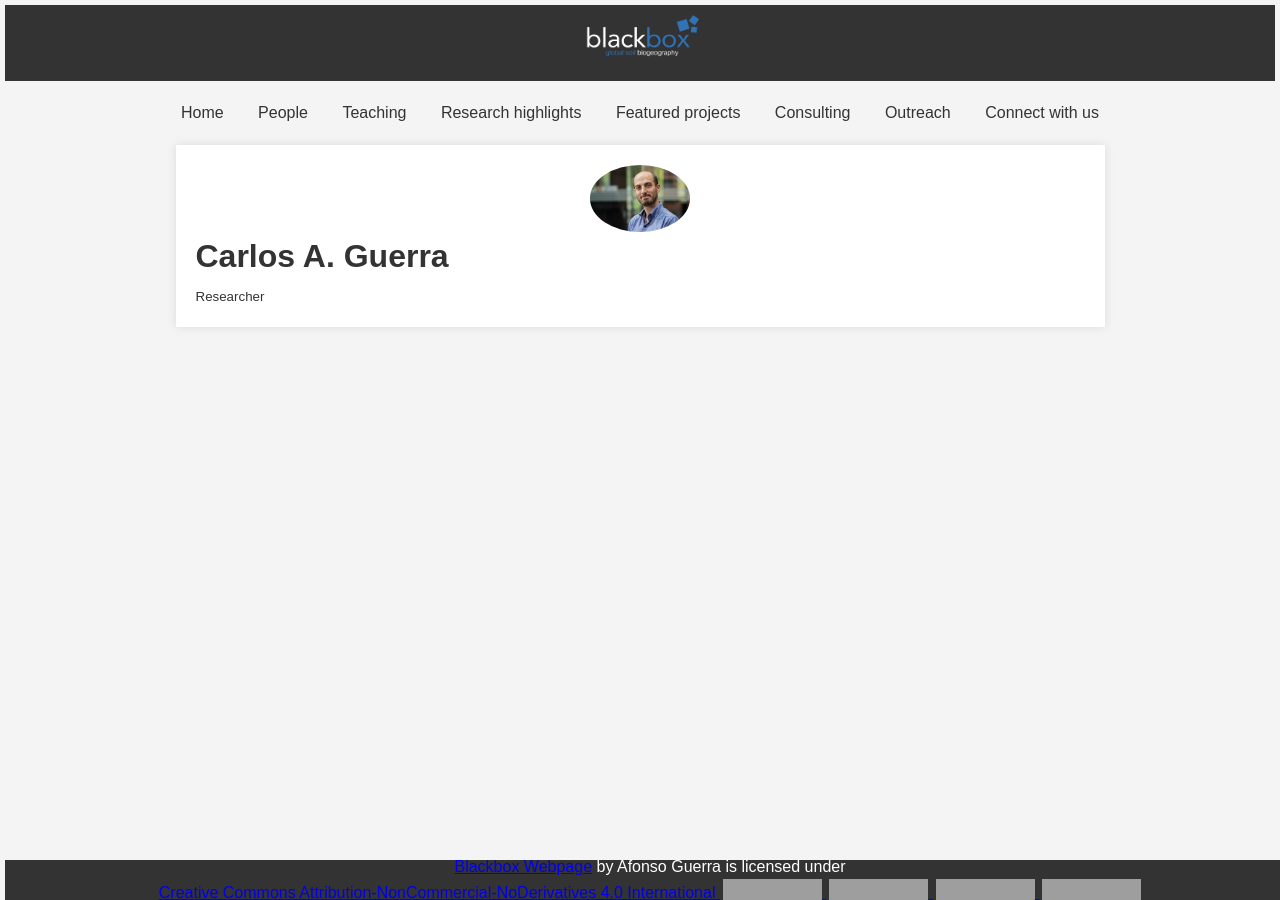
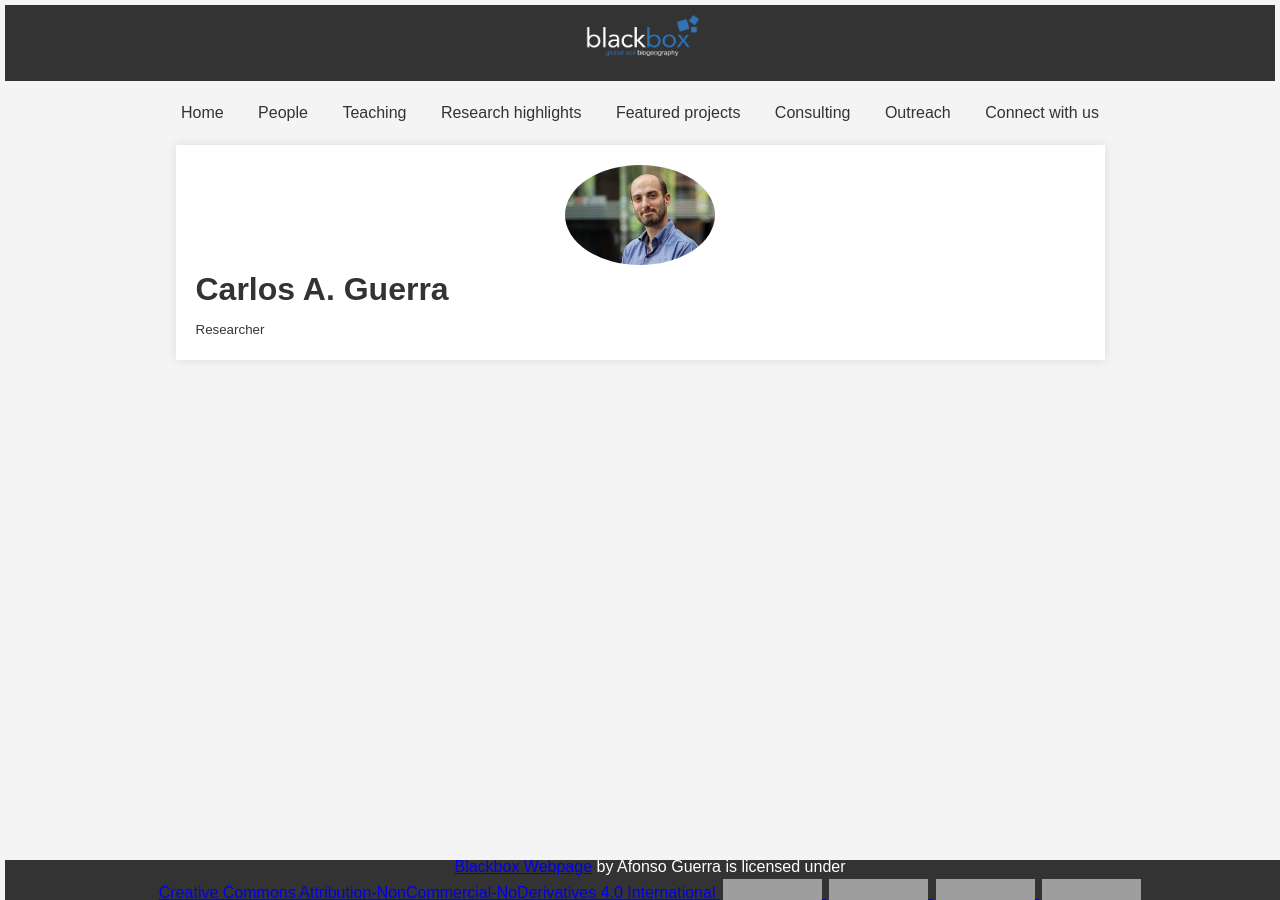
Before and after one commit to Blackboxgeo/blackbox.github.io, a Jekyll site: the page people/index.html, which Jekyll copies as it is, in a window 1280 px wide. Built offline with Jekyll 4.4.1, drawn with Linux system fonts in a browser that asks for light colours; grey boxes are pictures that could not be loaded.

Commit message:
corrected new parameters for the photo

```diff
--- a/people/index.html
+++ b/people/index.html
@@ -109,8 +109,8 @@
         }
 
         .circle-image {
-            width: 100px; /* Set width */
-            height: 150px; /* Set height */
+            width: 150px; /* Set width */
+            height: 125px; /* Set height */
             border-radius: 50%; /* Makes it circular */
             object-fit: cover; /* Ensures the image covers the entire circle */
             display: block;        /* Make the image a block element */
```
